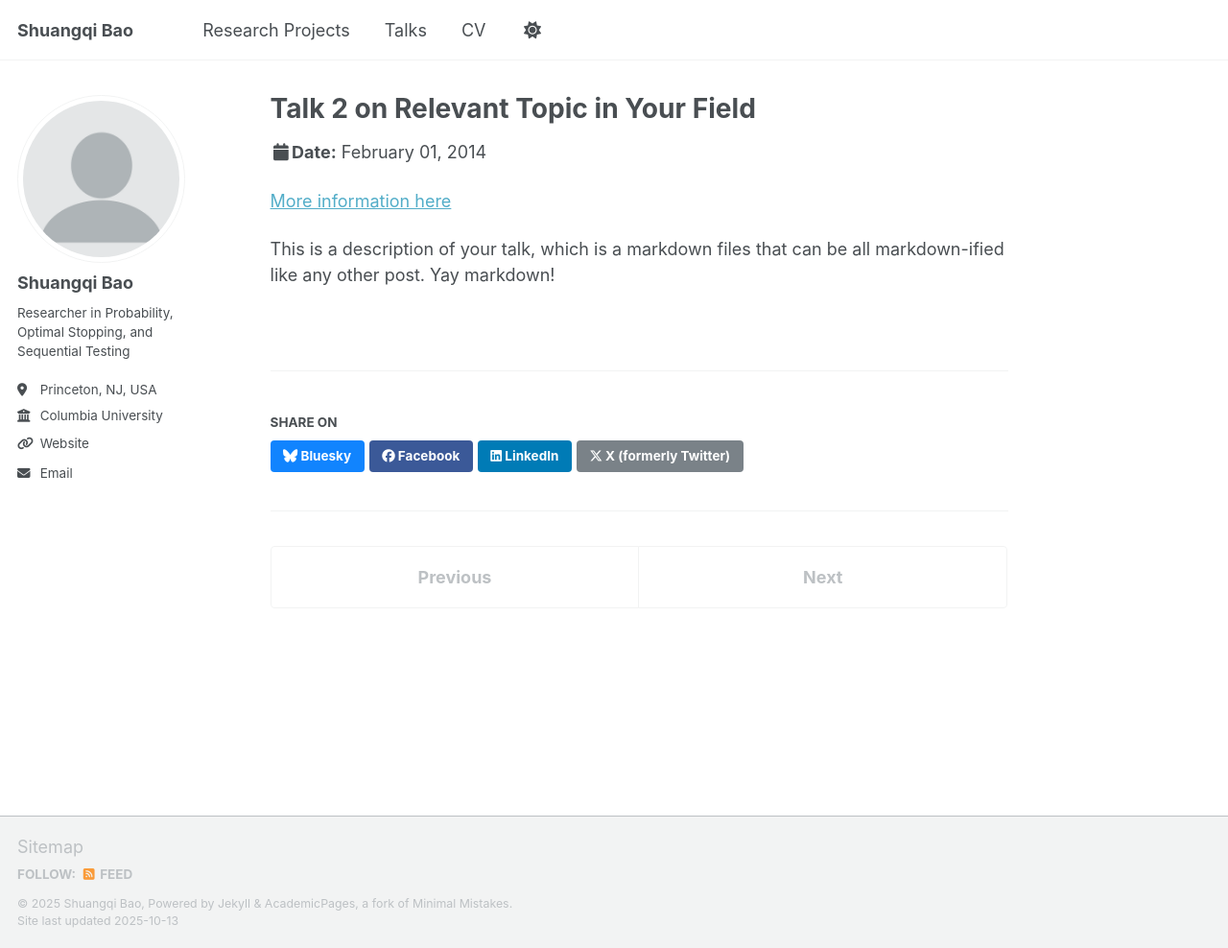
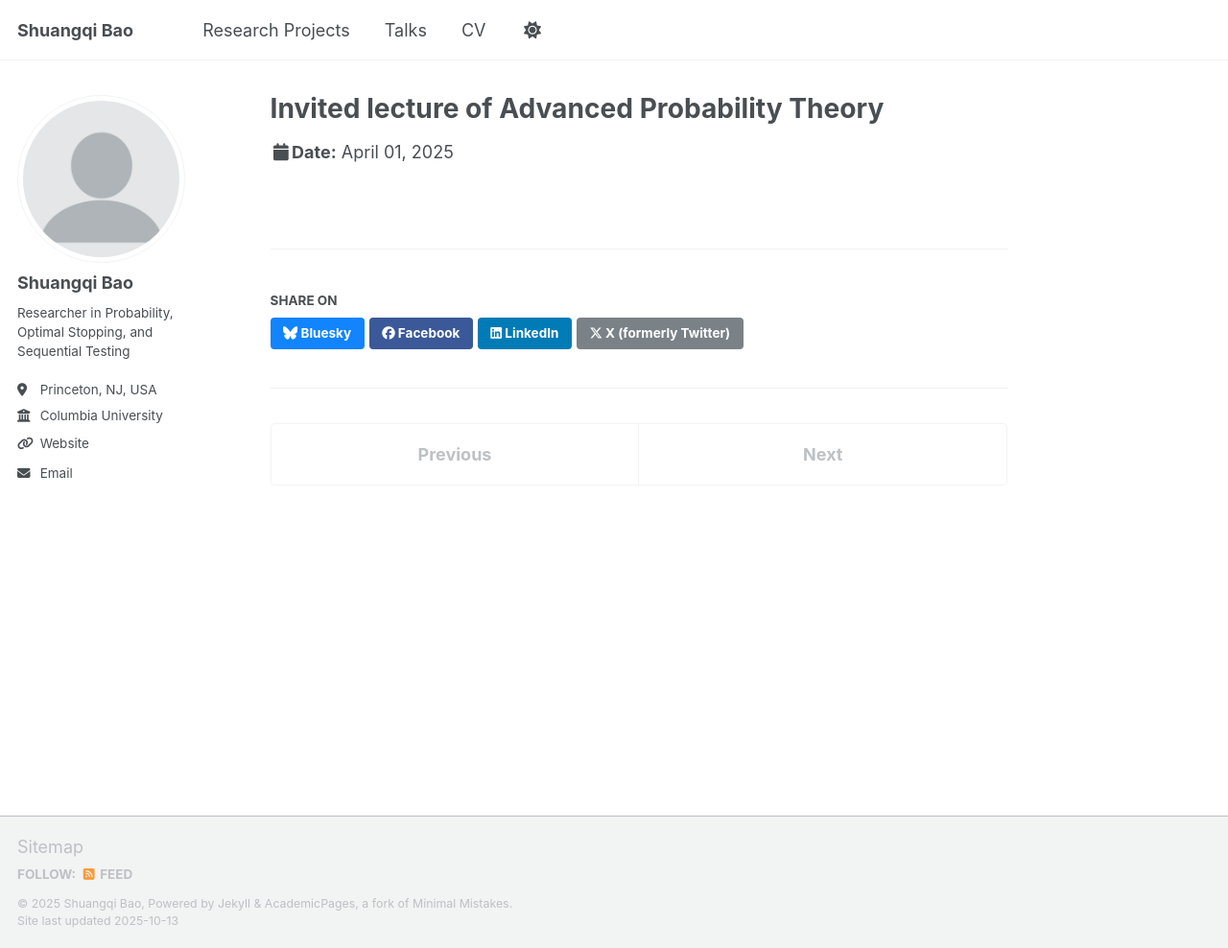
Before and after one commit to shuangqibao/shuangqibao.github.io, a Jekyll site: the page built from _talks/2014-02-01-talk-2.md, in a window 1280 px wide and 988 px high. Shown: the whole window at 96% size. Built offline with Jekyll 4.4.1, drawn with Linux system fonts in a browser that asks for light colours; a script that is not in the unit is left out.

Commit message:
Update 2014-02-01-talk-2.md

```diff
--- a/_talks/2014-02-01-talk-2.md
+++ b/_talks/2014-02-01-talk-2.md
@@ -1,13 +1,9 @@
 ---
-title: "Talk 2 on Relevant Topic in Your Field"
+title: "Invited lecture of Advanced Probability Theory"
 collection: talks
 type: "Talk"
 permalink: /talks/2014-02-01-talk-2
-venue: "London School of Testing"
-date: 2014-02-01
-location: "London, UK"
+venue: "Columbia University"
+date: 2025-04-01
+location: "New York, NY, USA"
 ---
-
-[More information here](http://example2.com)
-
-This is a description of your talk, which is a markdown files that can be all markdown-ified like any other post. Yay markdown!
```
